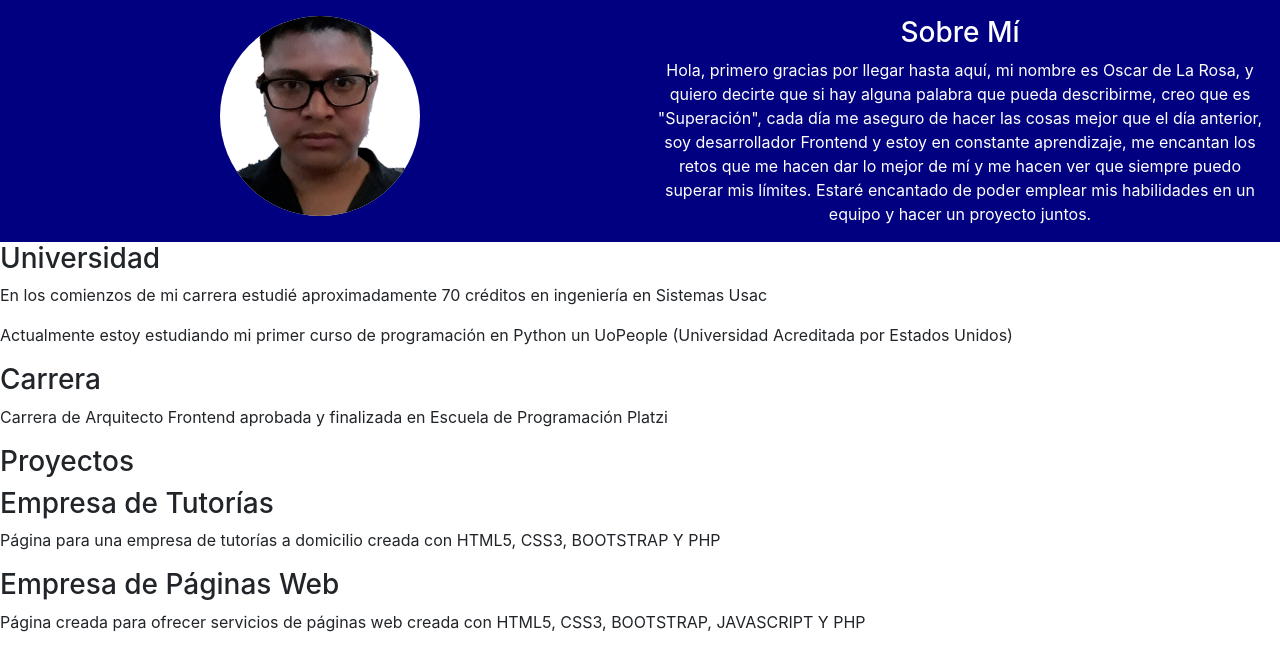
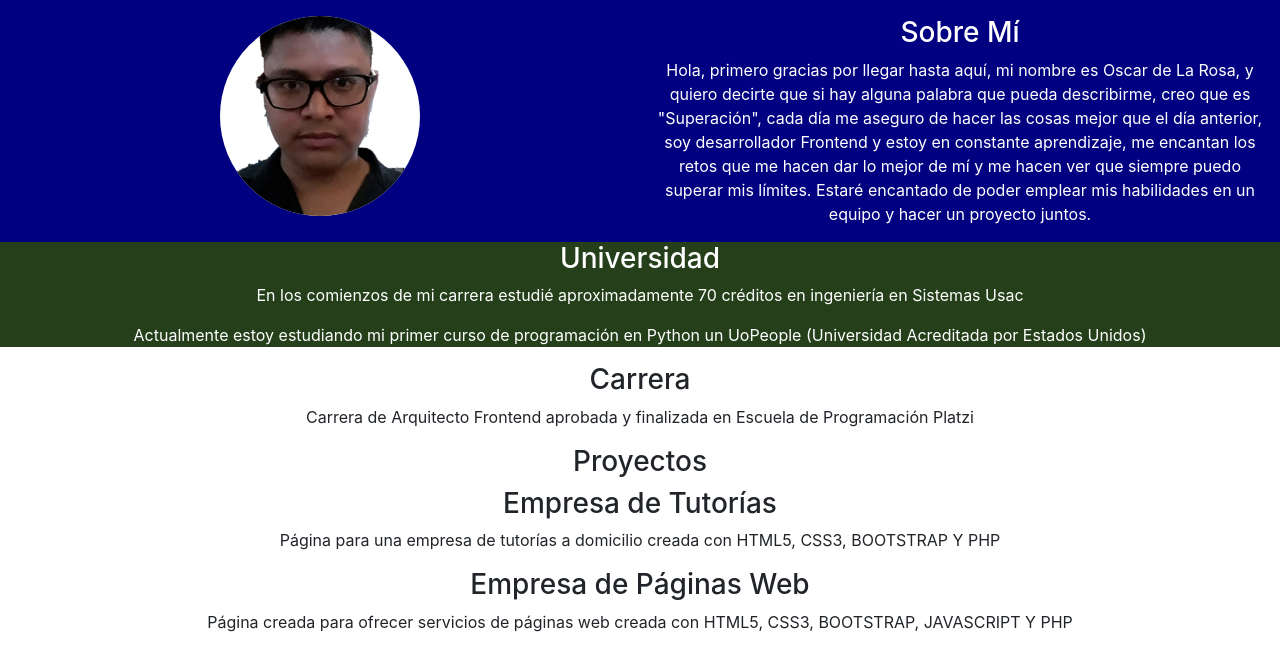
Before and after one commit to oscardduar/portafolio, a PHP site: page / in a window 1280 px wide. Shown: the part 56-727 px from the top of the page. Run offline with PHP 8.4, Linux system fonts and the light colour scheme.

```diff
--- /dev/null
+++ b/estilos/_estudios.scss
@@ -0,0 +1,29 @@
+/*Aquí empieza la sección de estudios*/
+.estudios{
+
+    text-align: center;
+}
+
+.estudios .universidad  img{
+    width: 70%;
+    height: 135px;
+}
+
+.estudios .carrera img{
+    width: 60%;
+    height: 135px;
+}
+
+.estudios .universidad{
+    background-color: darken($colorEstudios, 50%);
+    color: white;
+}
+
+.estudios .carrera{
+    background-color: white;
+    color: black;
+}
+
+.proyectos{
+    text-align: center;
+}
--- a/estilos/_variables.scss
+++ b/estilos/_variables.scss
@@ -1 +1,2 @@
 $colorPortada: blue;
+$colorEstudios: rgb(157, 207, 137);
--- a/estilos/estilos.css
+++ b/estilos/estilos.css
@@ -27,3 +27,32 @@
   display: flex;
   justify-content: center;
 }
+
+/*Aquí empieza la sección de estudios*/
+.estudios {
+  text-align: center;
+}
+
+.estudios .universidad img {
+  width: 70%;
+  height: 135px;
+}
+
+.estudios .carrera img {
+  width: 60%;
+  height: 135px;
+}
+
+.estudios .universidad {
+  background-color: #243f1a;
+  color: white;
+}
+
+.estudios .carrera {
+  background-color: white;
+  color: black;
+}
+
+.proyectos {
+  text-align: center;
+}
--- a/estilos/estilos.scss
+++ b/estilos/estilos.scss
@@ -1,3 +1,4 @@
 @import "variables";
 @import "portada";
 @import "header";
+@import "estudios";
```
